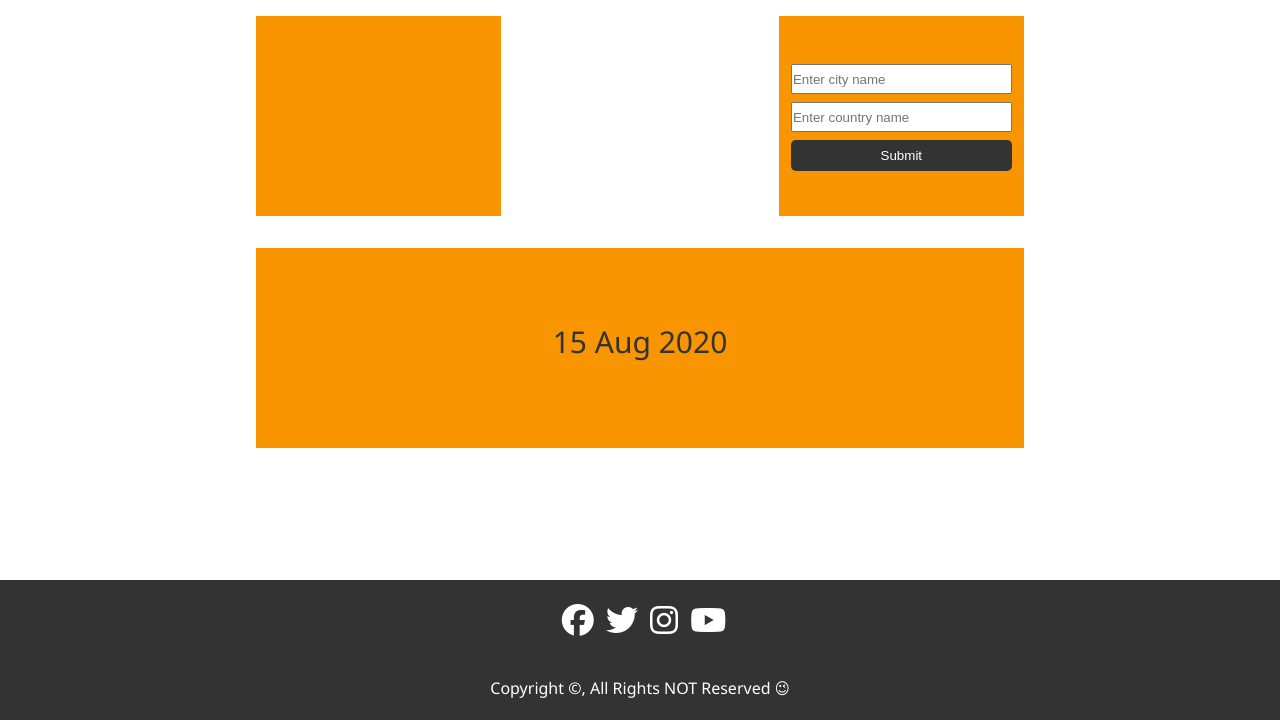
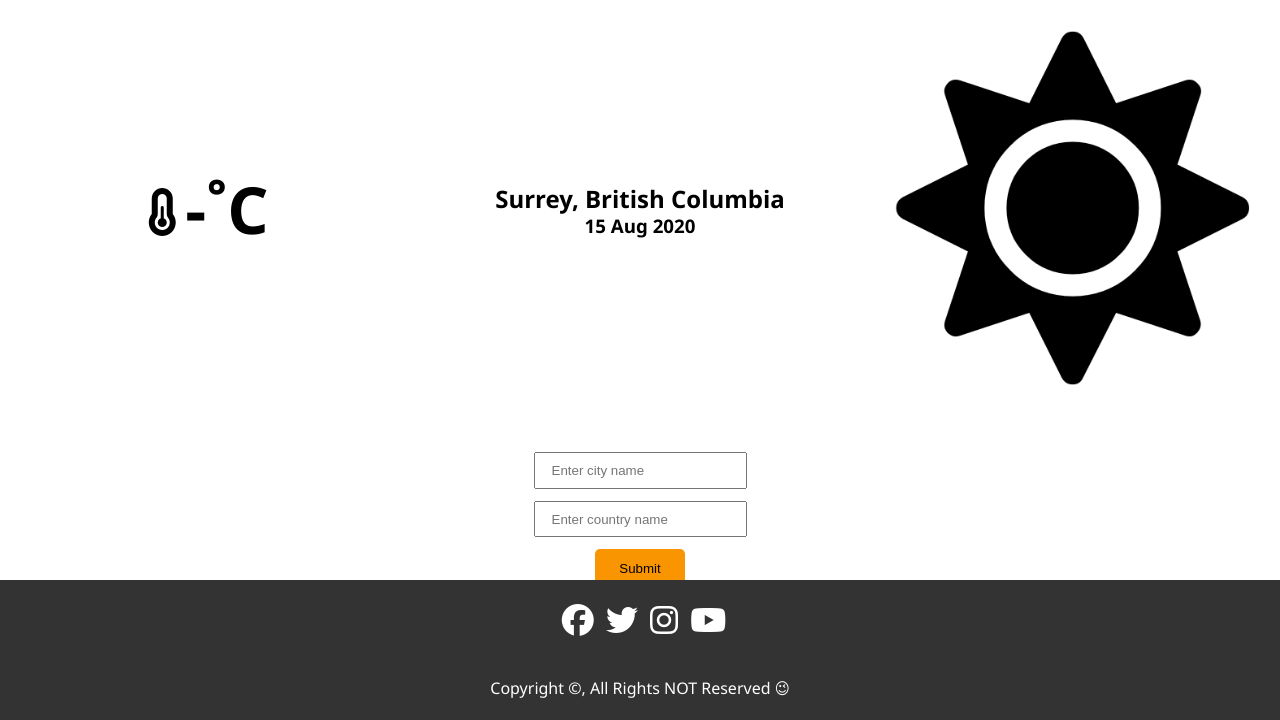
Before and after one commit to leandrofahur/weather-app, a Node server app: page / in a window 1280 px wide. Shown: the part 80-800 px from the top of the page. Run offline with Node 20, Linux system fonts and the light colour scheme; some libraries are stand-ins or nearby versions.

Commit message:
weather app refactored in the home tab

```diff
--- a/public/css/main.css
+++ b/public/css/main.css
@@ -73,17 +73,86 @@ header {
 
 /* Weather */
 #weather .weather-container {
+  display: grid;
+  grid-template-columns: repeat(3, 1fr);
+  grid-gap: 1rem;
+  justify-content: center;
+  align-items: center;
+  text-align: center;
+  /* background-color: var(--light-color); */
+}
+
+#weather .weather-container > div {
+  /* background-color: var(--light-color); */
+  /* height: 100%;
+  width: 100%; */
+}
+
+#weather .icon img {
+  width: 100%;
+  height: 100%;
+}
+
+#weather .temperature {
+  display: flex;
+  flex-direction: row;
+  justify-content: center;
+}
+
+#weather .temperature i {
+  display: flex;
+  flex-direction: row;
+}
+
+#weather .temperature h1 {
+  font-size: 65px;
+  margin-left: .5rem;
+  margin-top: .5rem;
+}
+
+#weather .info {
+  grid-column: 1 / span 3;
+}
+
+#weather .info input[type='text'] {
+  padding: .55rem 1rem;
+  margin-top: .75rem;
+  outline: none;
+}
+
+#weather .info input[type='submit'] {
+  padding: .75rem 1.5rem;
+  margin-top: .75rem;
+  background-color: var(--secondary-color);
+  border: none;
+  outline: none;
+  border-radius: 5px;
+  cursor: pointer;
+}
+
+#weather .info input[type='submit']:hover {
+  opacity: 0.8;
+}
+
+
+
+
+
+
+
+
+
+
+/* Weather */
+/* #weather .weather-container {
   max-width: 768px;
   margin: auto;
-  /* background-color: #f99500; */
-  /* height: 100vh; */
 }
 
 #weather .weather-grid {
   display: grid;
   grid-template-columns: repeat(3, 1fr);
   grid-gap: 1rem;
-  /* align-items: center; */
   text-align: center;
 }
 
@@ -156,53 +225,6 @@ header {
   font-size: 30px;
   font-weight: 400;
   padding: 20px;
-}
-
-
-
-
-
-/* #weather .weather-container {
-  display: grid;
-  grid-template-columns: repeat(2, 1fr);
-  grid-gap: .3rem;
-  padding: .5rem 1rem;
-  height: 100vh;
-  max-width: 768px;
-  margin: auto;
-}
-
-#weather .weather-container > div {
-  text-align: center;
-  background-color: var(--light-color);
-}
-
-#weather .weather-container > div:first-child {
-  text-align: center;
-}
-
-#weather .weather-container img {
-  display: block;
-  margin: auto;
-  width: 200px;
-}
-
-#weather .weather-container .data {
-  display: block;
-  margin: auto;
-  background-color: #fff;
-  width: 100%;
-  font-size: 70px;
-  font-weight: 400;
-}
-
-#weather .weather-container > div:last-child {
-  grid-column: 1 / span 2;
-}
-
-#weather .weather-container .info {
-  text-align: center;
-  padding: .5rem 0;
 } */
 
 /* Footer */
--- a/templates/views/index.hbs
+++ b/templates/views/index.hbs
@@ -13,6 +13,45 @@
   {{>header}}
 
   <main>
+    <section id="weather">
+      <div class="weather-container">
+        <div class="temperature">
+          <i class="fas fa-thermometer-half fa-3x"></i>
+          <h1 class="" id="displayTemperature">-˚C</h1>
+        </div>
+        <div class="location">
+          <h1 id="displayLocation">Surrey, British Columbia</h1>
+          <h3 id="displayDate">
+          </h3>
+        </div>
+        <div class="icon">
+          <img src="./img/favicon.png" alt="" id="displayIcon">
+        </div>
+        <div class="info">
+          <form>
+            <div class="form-group">
+              <label for="city"></label>
+              <input type="text" name="city" id="city" placeholder="Enter city name">
+            </div>
+            <div class="form-group">
+              <label for="country"></label>
+              <input type="text" name="country" id="country" placeholder="Enter country name">
+            </div>
+            <input type="submit" id="searchBtn">
+          </form>
+        </div>
+      </div>
+    </section>
+  </main>
+
+  {{>footer}}
+  <script src="./js/app.js"></script>
+</body>
+
+</html>
+
+
+{{!-- <main>
     <section id="weather">
       <div class="weather-container">
         <div class="weather-grid">
@@ -43,67 +82,4 @@
 
       </div>
     </section>
-  </main>
-
-  {{!-- <main>
-    <section id="weather">
-      <div class="weather-container">
-        <div class="data">
-          <p id="displayTemperature">20°</p>
-        </div>
-        <div class="icon">
-          <img src="./img/favicon.png" alt="" id="displayIcon">
-        </div>
-        <div class="info">
-          <form>
-            <div class="form-group">
-              <label for="city"></label>
-              <input type="text" name="city" id="city" placeholder="Enter city name">
-            </div>
-            <div class="form-group">
-              <label for="country"></label>
-              <input type="text" name="country" id="country" placeholder="Enter country name">
-            </div>
-          </form>
-          <a href="" class="btn btn-prymary">Search</a>
-        </div>
-      </div>
-    </section>
   </main> --}}
-
-  {{!-- <section id="weather-content">
-    <div class="content-left">
-      <p id="displayTemperature"></p>
-    </div>
-    <div class="content-right">
-      <img src="" alt="weather icon" id="displayIcon">
-    </div>
-  </section>
-
-  <section id="location-content">
-    <div class="container">
-      <div class="location-info">
-        <p class="py-3" id="displayLocation"></p>
-        <p class="py-3" id="displayDate"></p>
-      </div>
-      <div class="form-content py-3">
-        <form action="">
-          <div class="form-group py-2">
-            <label for="city">City</label>
-            <input type="text" name="city" id="city">
-          </div>
-          <div class="form-group py-3">
-            <label for="country">Country</label>
-            <input type="text" name="country" id="country">
-          </div>
-          <button type="button" class="btn" id="searchBtn">Search</button>
-        </form>
-      </div>
-    </div>
-  </section> --}}
-
-  {{>footer}}
-  <script src="./js/app.js"></script>
-</body>
-
-</html>
```
Also changed, not shown: public/js/app.js.
